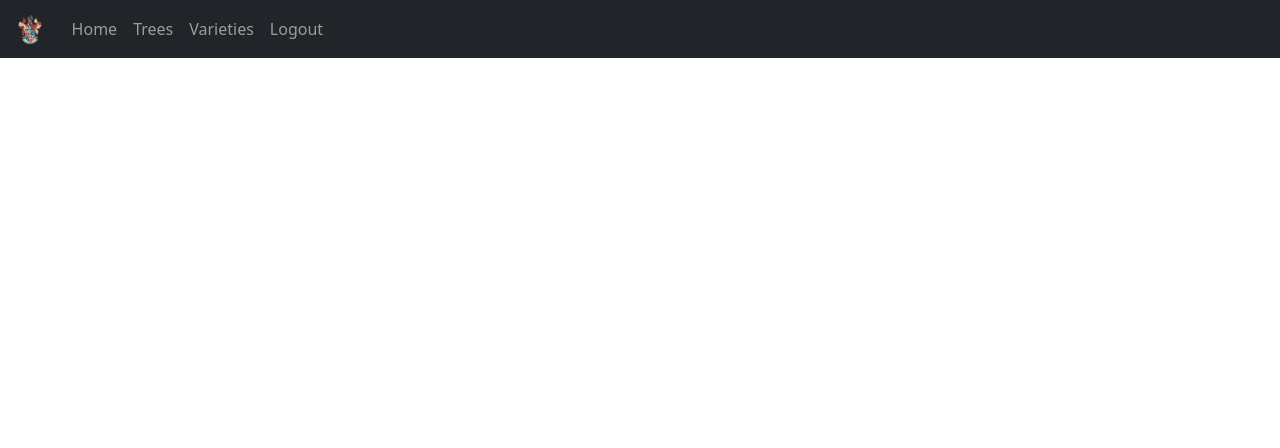
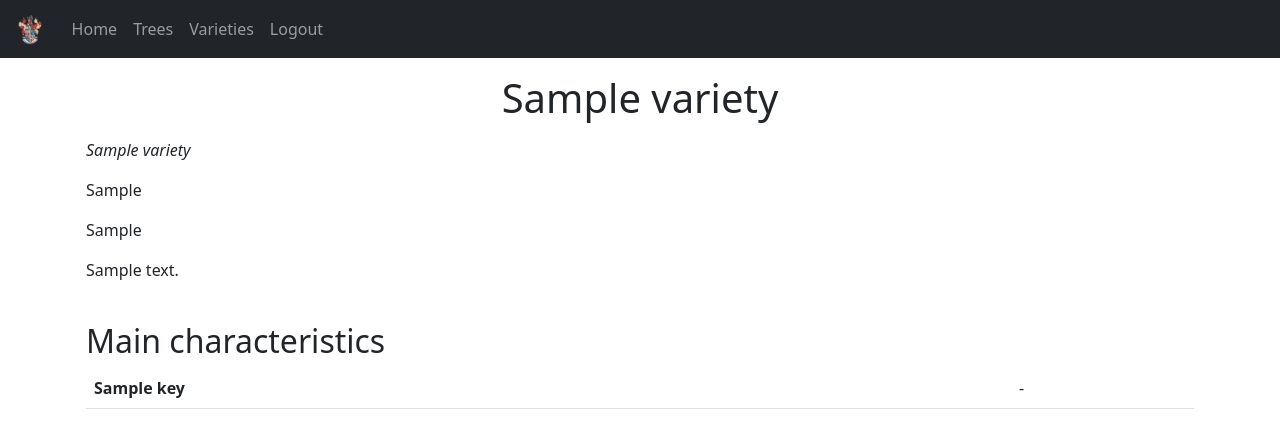
Before and after one commit to tkburis/orchard_app, a Flask app: template website/templates/factfile.html in a window 1280 px wide. Shown: the top 448 px of the page. Run offline with Flask 3, Linux system fonts and the light colour scheme; a user stored in the database is signed in; tables that the repository leaves empty hold one stand-in row (values such as "Sample post"); the template is opened without the code that fills it: values that come from a table or form of the project are taken from there, most other values are stand-ins (such as "Sample title", 1, 10 or a date in 2020); parts of the project's set-up code (start-up, migrations or seed data) failed here and were passed over.

Commit message:
Added factfiles

```diff
--- a/website/__init__.py
+++ b/website/__init__.py
@@ -24,7 +24,7 @@ def create_app():
 
     app.register_blueprint(home_bp, url_prefix='/')
     app.register_blueprint(admin_bp, url_prefix='/admin/')
-    app.register_blueprint(factfile_bp, url_prefix='/variety/')
+    app.register_blueprint(factfile_bp, url_prefix='/factfile/')
 
     from .errors import page_not_found
 
--- a/website/admin.py
+++ b/website/admin.py
@@ -62,6 +62,7 @@ def varieties():
 
     if request.method == 'POST':
         form_data = request.form.to_dict()
+
         for k in form_data:
             if not form_data[k]:
                 form_data[k] = None
@@ -72,7 +73,7 @@ def varieties():
 
         for k, v in form_data.items():
             if k.startswith('char_'):
-                char_data[k] = v
+                char_data[k.removeprefix('char_')] = v
             else:
                 variety_data[k] = v
 
@@ -88,7 +89,8 @@ def varieties():
     return render_template('varieties.html',
                            all_varieties=all_varieties,
                            variety_keys=variety_keys,
-                           char_keys=char_keys)
+                           char_keys=char_keys,
+                           current_user=current_user)
 
 @admin_bp.route('/delete-variety', methods=['POST'])
 @login_required
--- a/website/home.py
+++ b/website/home.py
@@ -1,6 +1,6 @@
 from flask import Blueprint, render_template, request
 from flask_login import current_user
-from .models import Tree
+from .models import Tree, Variety
 from .util import get_nearest_tree
 
 home_bp = Blueprint('home_bp', __name__)
@@ -9,6 +9,7 @@ home_bp = Blueprint('home_bp', __name__)
 def home():
     search_result = None
     keys = Tree.__table__.columns.keys()
+    all_varieties = Variety.query.all()
     if request.method == 'POST':
         user_lat = float(request.form.get('latitude'))
         user_long = float(request.form.get('longitude'))
@@ -16,4 +17,5 @@ def home():
     return render_template('home.html',
                             search_result=search_result,
                             keys=keys,
+                            all_varieties=all_varieties,
                             current_user=current_user)
--- a/website/models.py
+++ b/website/models.py
@@ -24,7 +24,7 @@ class Variety(db.Model):
     scientific_name = db.Column(db.String(100), nullable=True)
     intro = db.Column(db.String(10000), nullable=True)
     origin = db.Column(db.String(100), nullable=True)
-    history_and_description = db.Column(db.String(10000), nullable=True)
+    description = db.Column(db.String(10000), nullable=True)
     characteristics = db.relationship('Characteristics', back_populates='variety', cascade='all, delete', uselist=False)
     characteristics_id = db.Column(db.Integer, db.ForeignKey('characteristics.id'))
 
--- a/website/templates/factfile.html
+++ b/website/templates/factfile.html
@@ -3,5 +3,25 @@
 {% block title %}{{variety['name']}}{% endblock %}
 
 {% block content %}
-
+<h1 align="center" class="mb-3">{{variety['name']}}</h1>
+{% if variety['scientific_name'] %}<p class="fst-italic mb-3">{{variety['scientific_name']}}</p>{% endif %}
+{% if variety['intro'] %}<p class="fst-normal mb-3">{{variety['intro']}}</p>{% endif %}
+{% if variety['origin'] %}<p class="fst-normal mb-3">{{variety['origin']}}</p>{% endif %}
+{% if variety['description'] %}<p class="fst-normal mb-3">{{variety['description']}}</p>{% endif %}
+<br />
+<h2>Main characteristics</h2>
+<div class="mb-3">
+    <table class="table">
+        <tbody>
+            {% for key in char_keys %}
+            {% if key != 'id' %}
+            <tr>
+                <th scope="row">{{key}}</th>
+                <td>{% if variety.characteristics[key] %}{{variety.characteristics[key]}}{% else %}-{% endif %}</td>
+            </tr>
+            {% endif %}
+            {% endfor %}
+        </tbody>
+    </table>
+</div>
 {% endblock %}
```
Also changed, not shown: website/factfile.py (+6 -2 lines), website/templates/home.html (+11 -0 lines).
